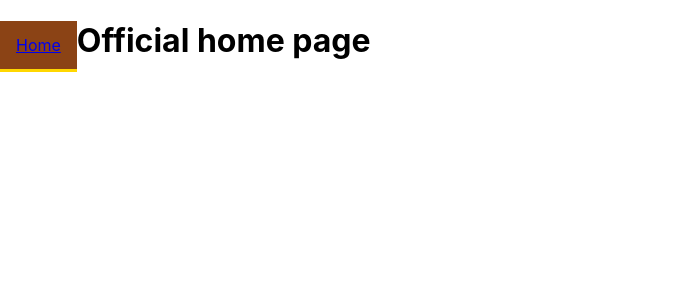
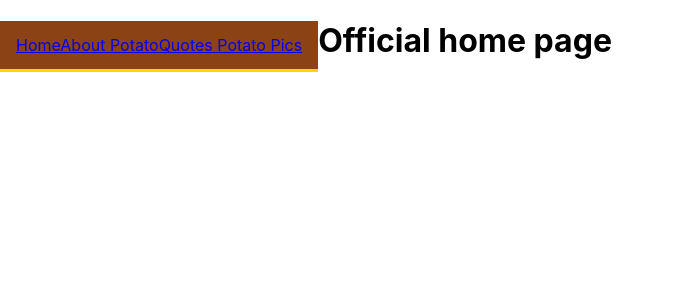
Before and after one commit to PotatoHalez/potato-paradise, a React (Create React App) app: page / in a window 1280 px wide. Shown: the top 300 px of the page, without its empty margins (0-674 px from the left). Built offline with nearby package versions, Linux system fonts and the light colour scheme.

Commit message:
Navbar changes and spaces

```diff
--- a/src/components/NavBar.js
+++ b/src/components/NavBar.js
@@ -6,9 +6,9 @@ const Navbar = () => {
     return (
         <nav className='navbar'>
             <Link to ='/'>Home</Link>
-            <Link to='/AboutPotato'></Link>
-            <Link to='/Login'></Link>
-            <Link to='/PotatoPics'></Link>
+            <Link to ='/AboutPotato'>About Potato</Link>
+            <Link to ='/Quotes'>Quotes</Link>
+            <Link to ='/PotatoPics'> Potato Pics</Link>
         </nav>
     );
 };
```
